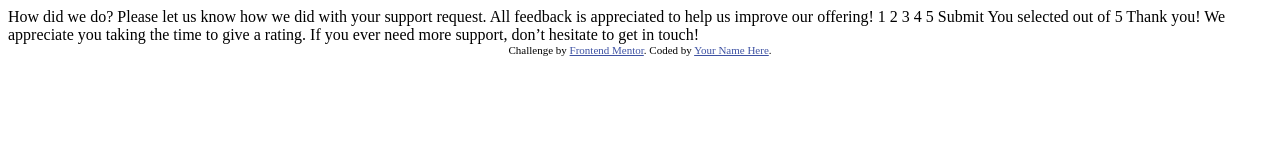
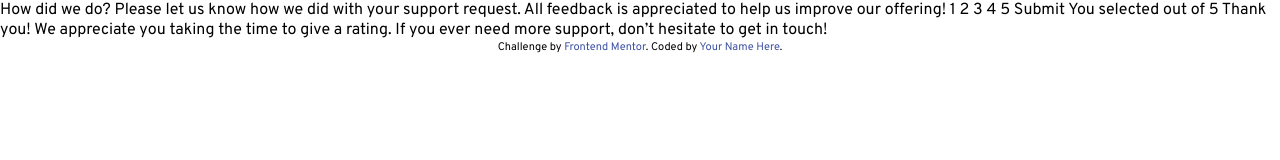
Before and after one commit to nicolugocbz86/interactive-rating-component, a plain HTML site: page index.html in a window 1280 px wide. Drawn offline with Linux system fonts and the light colour scheme.

Commit message:
html: link the css file - css: attribution class

```diff
--- a/css/index.css
+++ b/css/index.css
@@ -26,3 +26,12 @@
         /* ID */
 
     }
+
+    .attribution {
+        font-size: 11px;
+        text-align: center;
+    }
+    .attribution a {
+        text-decoration: none;
+        color: hsl(228, 45%, 44%);
+    }
--- a/index.html
+++ b/index.html
@@ -2,48 +2,25 @@
 <html lang="en">
 <head>
     <meta charset="UTF-8">
-  <meta name="viewport" content="width=device-width, initial-scale=1.0"> <!-- displays site properly based on user's device -->
-
+    <meta name="viewport" content="width=device-width, initial-scale=1.0">
     <link rel="icon" type="image/png" sizes="32x32" href="./images/favicon-32x32.png">
-
+    <link rel="stylesheet" href="css/index.css">
     <title>Frontend Mentor | Interactive rating component</title>
-
-  <!-- Feel free to remove these styles or customise in your own stylesheet 👍 -->
-  <style>
-    .attribution { font-size: 11px; text-align: center; }
-    .attribution a { color: hsl(228, 45%, 44%); }
-  </style>
 </head>
 <body>
-
+    <main>
         <!-- Rating state start -->
-
         How did we do?
-
-  Please let us know how we did with your support request. All feedback is appreciated
-  to help us improve our offering!
-
+        Please let us know how we did with your support request. All feedback is appreciated to help us improve our offering!
         1 2 3 4 5
-
         Submit
-
         <!-- Rating state end -->
-
         <!-- Thank you state start -->
-
         You selected <!-- Add rating here --> out of 5
-
         Thank you!
-
-  We appreciate you taking the time to give a rating. If you ever need more support,
-  don’t hesitate to get in touch!
-
+        We appreciate you taking the time to give a rating. If you ever need more support, don’t hesitate to get in touch!
         <!-- Thank you state end -->
-
-
-  <div class="attribution">
-    Challenge by <a href="https://www.frontendmentor.io?ref=challenge" target="_blank">Frontend Mentor</a>.
-    Coded by <a href="#">Your Name Here</a>.
-  </div>
+    </main>
+    <footer class="attribution">Challenge by <a href="https://www.frontendmentor.io?ref=challenge" target="_blank">Frontend Mentor</a>. Coded by <a href="#">Your Name Here</a>.</footer>
 </body>
 </html>
```
Lines whose indentation alone changed are shown as unchanged.
